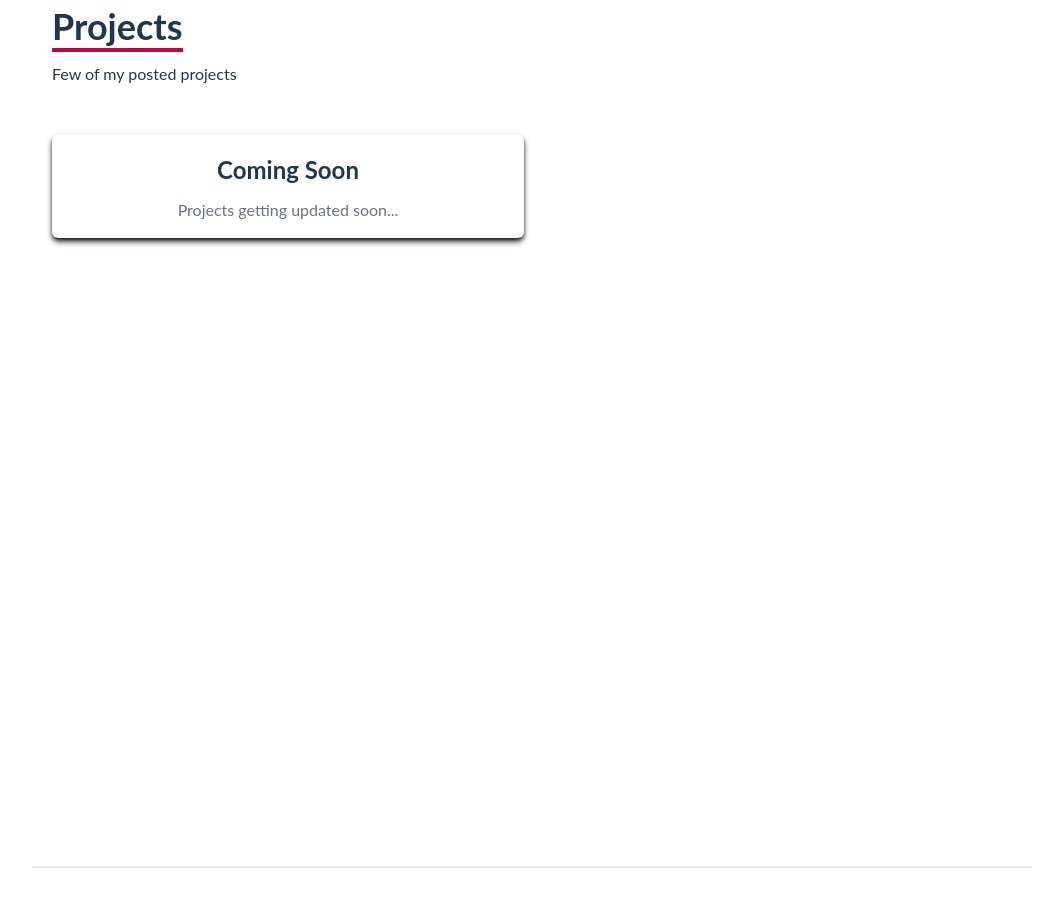
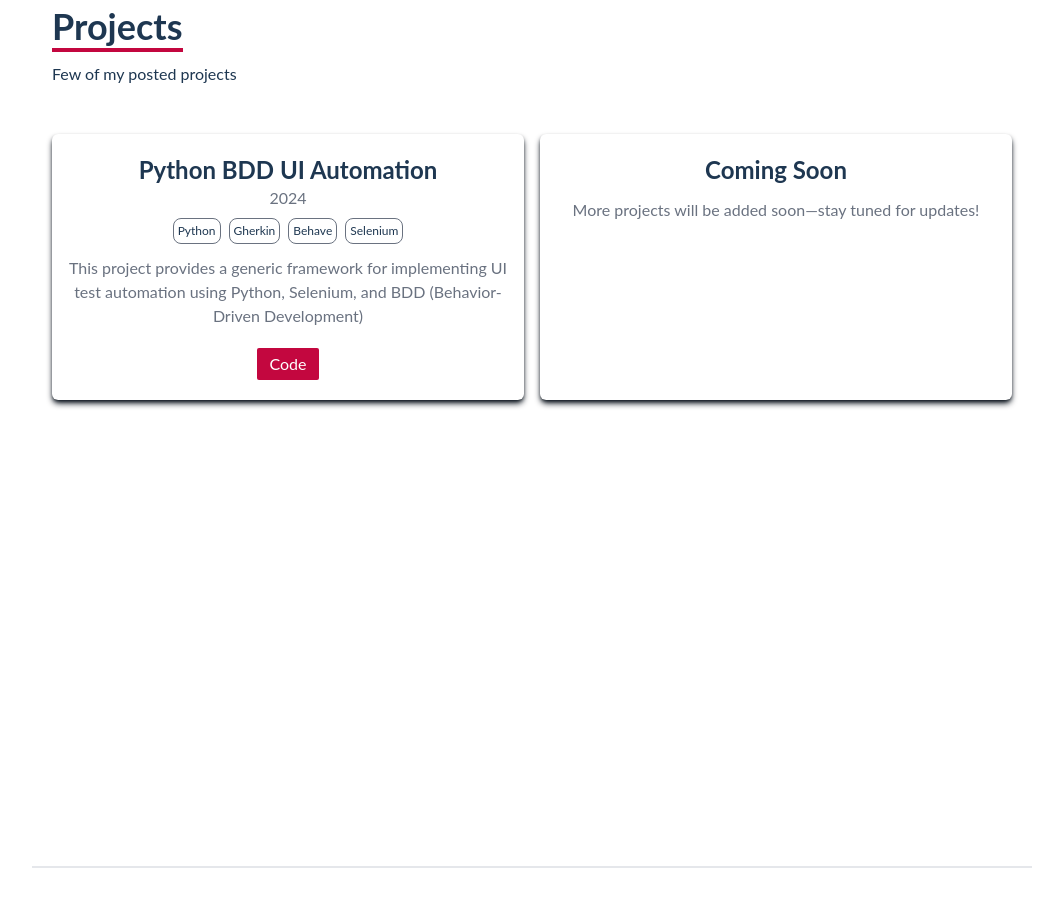
Before and after one commit to codewithprashantgupta/prashant.me, a React (Create React App) app: page / in a window 1280 px wide. Shown: the part 2680-3594 px from the top of the page, without its empty margins (108-1171 px from the left). Built offline with nearby package versions, Linux system fonts and the light colour scheme; the HTML template or start-up script is replaced by a standard one.

Commit message:
updated projects

```diff
--- a/src/data/Projects.js
+++ b/src/data/Projects.js
@@ -1,12 +1,20 @@
 export const projects = [
 
-  {
+    {
         id: 1,
+        name: 'Python BDD UI Automation',
+        date: '2024',
+        tech: ['Python', 'Gherkin','Behave', 'Selenium'],
+        tagline:
+            'This project provides a generic framework for implementing UI test automation using Python, Selenium, and BDD (Behavior-Driven Development)',
+        source: 'https://github.com/codewithprashantgupta/python-bdd-ui-automation'
+    },
+    {
+        id: 2,
         name: 'Coming Soon',
         date: '',
         tech: [],
         tagline:
-            'Projects getting updated soon...',
-
-  }
+            'More projects will be added soon—stay tuned for updates!',
+    }
   ];
```
